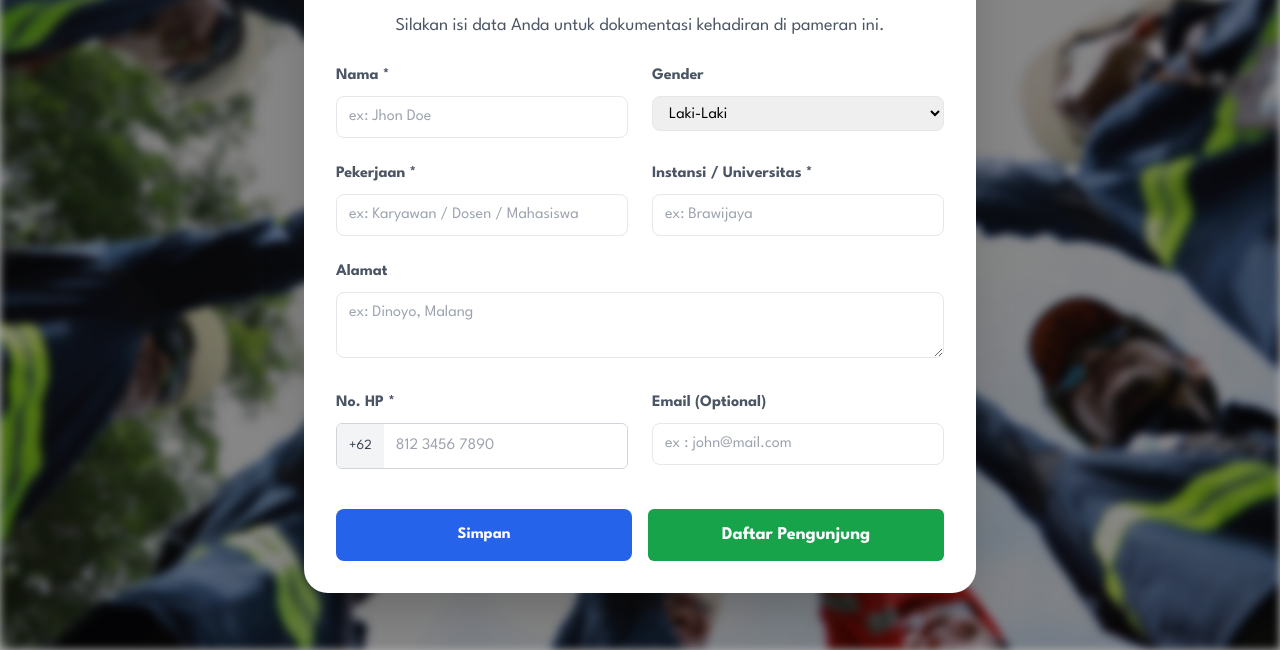
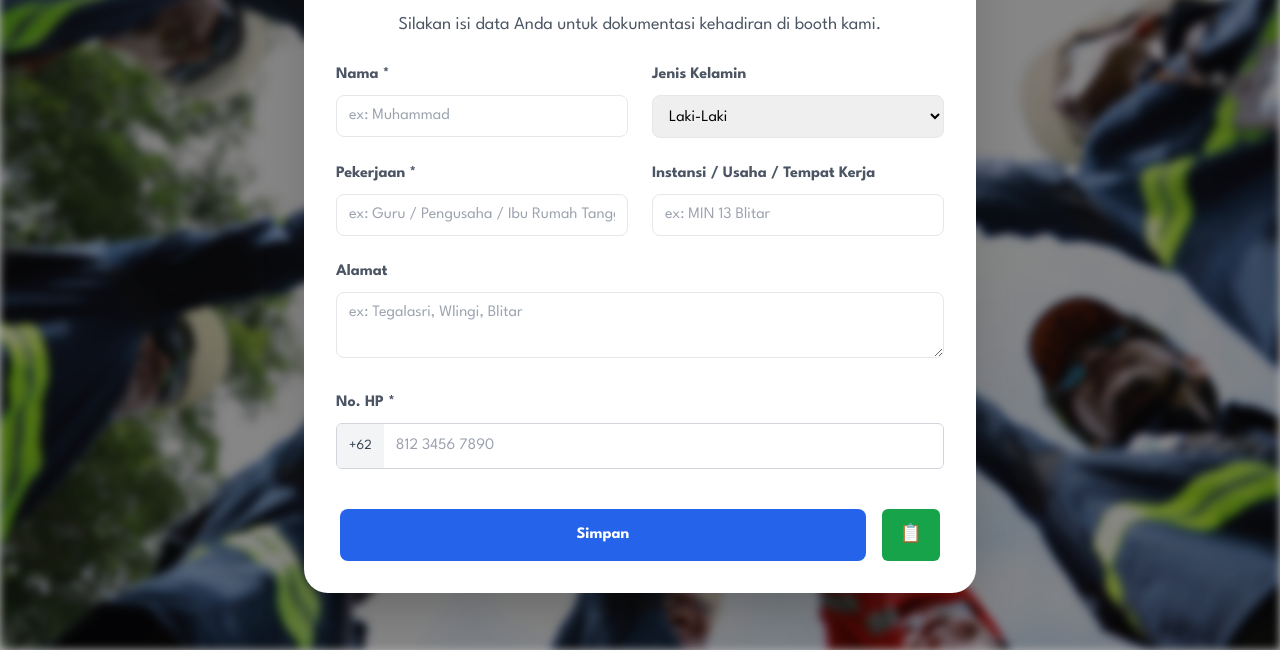
Before and after one commit to rizHarism/arunika-expo-app, a website with bundled scripts: page buku-tamu/index.html in a window 1280 px wide. Shown: the part 150-800 px from the top of the page. Built offline with nearby package versions, Linux system fonts and the light colour scheme.

Commit message:
styling for bazar min 13

```diff
--- a/buku-tamu/index.html
+++ b/buku-tamu/index.html
@@ -16,10 +16,10 @@
   <!-- Overlay (optional, for extra contrast) -->
   <div class="absolute inset-0 bg-black/30"></div>
   <!-- Back Button -->
-  <!-- <a id="back-button" href="../index.html"
+  <a id="back-button" href="../index.html"
     class="fixed z-50 top-6 left-4 bg-white/10 text-white w-16 h-16 md:w-16 md:h-16 sm:w-8 sm:h-8 text-2xl md:text-xl sm:text-sm flex items-center justify-center rounded-full shadow-lg hover:bg-white/20 transition">
     ⬅️
-  </a> -->
+  </a>
   <!-- Centered Form Card -->
   <div class="relative z-10 w-full max-w-2xl bg-white rounded-3xl shadow-2xl p-8 space-y-6">
     <h2 class="md:mt-0 font-bold text-gray-700 tracking-wide mb-6 flex items-center justify-center">
@@ -29,7 +29,7 @@
       <span class="mt-2 md:text-4xl text-2xl">Buku Pengunjung</span>
     </h2>
     <p class="text-center text-gray-600 text-lg mb-6">
-      Silakan isi data Anda untuk dokumentasi kehadiran di pameran ini.
+      Silakan isi data Anda untuk dokumentasi kehadiran di booth kami.
     </p>
     <form id="guestForm" class="grid md:grid-cols-2 gap-6">
       <!-- Nama -->
@@ -37,13 +37,13 @@
         <label class="block font-bold text-gray-600 mb-2">Nama *</label>
         <input type="text" name="nama"
           class="w-full border rounded-lg px-3 py-2 focus:outline-none focus:ring focus:ring-blue-500"
-          placeholder="ex: Jhon Doe" required />
+          placeholder="ex: Muhammad" required />
       </div>
       <!-- Gender -->
       <div class="col-span-2 md:col-span-1">
-        <label class="block font-bold text-gray-600 mb-2">Gender</label>
+        <label class="block font-bold text-gray-600 mb-2">Jenis Kelamin</label>
         <select name="gender"
-          class="w-full border rounded-lg px-3 py-2 focus:outline-none focus:ring focus:ring-blue-500">
+          class="w-full border rounded-lg px-3 py-3 focus:outline-none focus:ring focus:ring-blue-500">
           <option value="laki-laki">Laki-Laki</option>
           <option value="perempuan">Perempuan</option>
         </select>
@@ -53,47 +53,49 @@
         <label class="block font-bold text-gray-600 mb-2">Pekerjaan *</label>
         <input type="text" name="pekerjaan"
           class="w-full border rounded-lg px-3 py-2 focus:outline-none focus:ring focus:ring-blue-500"
-          placeholder="ex: Karyawan / Dosen / Mahasiswa" required />
+          placeholder="ex: Guru / Pengusaha / Ibu Rumah Tangga" required />
       </div>
       <!-- Instansi -->
       <div class="col-span-2 md:col-span-1">
-        <label class="block font-bold text-gray-600 mb-2">Instansi / Universitas *</label>
+        <label class="block font-bold text-gray-600 mb-2">Instansi / Usaha / Tempat Kerja</label>
         <input type="text" name="instansi"
           class="w-full border rounded-lg px-3 py-2 focus:outline-none focus:ring focus:ring-blue-500"
-          placeholder="ex: Brawijaya" required />
+          placeholder="ex: MIN 13 Blitar" required />
       </div>
       <!-- Alamat -->
       <div class="col-span-2">
         <label class="block font-bold text-gray-600 mb-2">Alamat</label>
         <textarea name="alamat" rows="2"
           class="w-full border rounded-lg px-3 py-2 focus:outline-none focus:ring focus:ring-blue-500"
-          placeholder="ex: Dinoyo, Malang"></textarea>
+          placeholder="ex: Tegalasri, Wlingi, Blitar"></textarea>
       </div>
       <!-- No HP -->
-      <div class="col-span-2 md:col-span-1">
+      <div class="col-span-2">
         <label class="block font-bold text-gray-600 mb-2">No. HP *</label>
-        <div class="flex items-center border border-gray-300 rounded-md overflow-hidden max-w-sm">
+        <div class="w-full flex items-center border border-gray-300 rounded-md overflow-hidden">
           <span class="px-3 py-3 bg-gray-100 text-gray-700 text-sm">+62</span>
           <input type="number" name="phone" placeholder="812 3456 7890"
-            class="flex-1 px-3 py-2 focus:outline-none focus:ring-2 focus:ring-blue-500" />
+            class="w-full flex-1 px-3 py-2 focus:outline-none focus:ring-2 focus:ring-blue-500" />
         </div>
       </div>
       <!-- Email -->
-      <div class="col-span-2 md:col-span-1">
+      <!-- <div class="col-span-2 md:col-span-1">
         <label class="block font-bold text-gray-600 mb-2">Email (Optional)</label>
         <input type="email" name="email"
           class="w-full border rounded-lg px-3 py-2 focus:outline-none focus:ring focus:ring-blue-500"
           placeholder="ex : john@mail.com" />
-      </div>
+      </div> -->
       <!-- Buttons -->
-      <div class="col-span-2 flex flex-col md:flex-row md:space-x-4 space-y-3 md:space-y-0 mt-4">
+      <!-- Buttons -->
+      <div class="col-span-2 grid grid-cols-[90%_10%] gap-4 mt-4 px-3 justify-center">
         <button type="submit"
-          class="flex-1 bg-blue-600 text-white py-3 rounded-lg text-md font-semibold hover:bg-blue-700 transition">
+          class="w-full bg-blue-600 text-white py-3 rounded-lg text-md font-semibold hover:bg-blue-700 transition">
           Simpan
         </button>
         <a href="list.html"
-          class="flex-1 text-center bg-green-600 text-white py-3 rounded-md text-lg font-semibold hover:bg-green-700 transition">
-          Daftar Pengunjung
+          class="w-full flex items-center justify-center text-center bg-green-600 text-white py-3 rounded-md text-lg font-semibold hover:bg-green-700 transition"
+          title="Daftar Pengunjung">
+          <span class="inline">📋</span>
         </a>
       </div>
     </form>
--- a/buku-tamu/list.js
+++ b/buku-tamu/list.js
@@ -16,9 +16,9 @@ document.addEventListener("DOMContentLoaded", async () => {
         <td class='p-4 border border-gray-300 '>${tamu.nama}</td>
         <td class='p-4 border border-gray-300 '>${tamu.gender}</td>
         <td class='p-4 border border-gray-300 '>${tamu.pekerjaan}</td>
+        <td class='p-4 border border-gray-300 '>${tamu.instansi}</td>
         <td class='p-4 border border-gray-300 '>${tamu.alamat}</td>
         <td class='p-4 border border-gray-300 '>${tamu.phone}</td>
-        <td class='p-4 border border-gray-300 '>${tamu.email}</td>
         <td class='p-4 border border-gray-300 text-center'>${
           tamu.synced ? "✅" : "⏳"
         }</td>
```
Also changed, not shown: buku-tamu/list.html (+3 -2 lines), index.html (+7 -3 lines), assets/css/tailwind.css.
